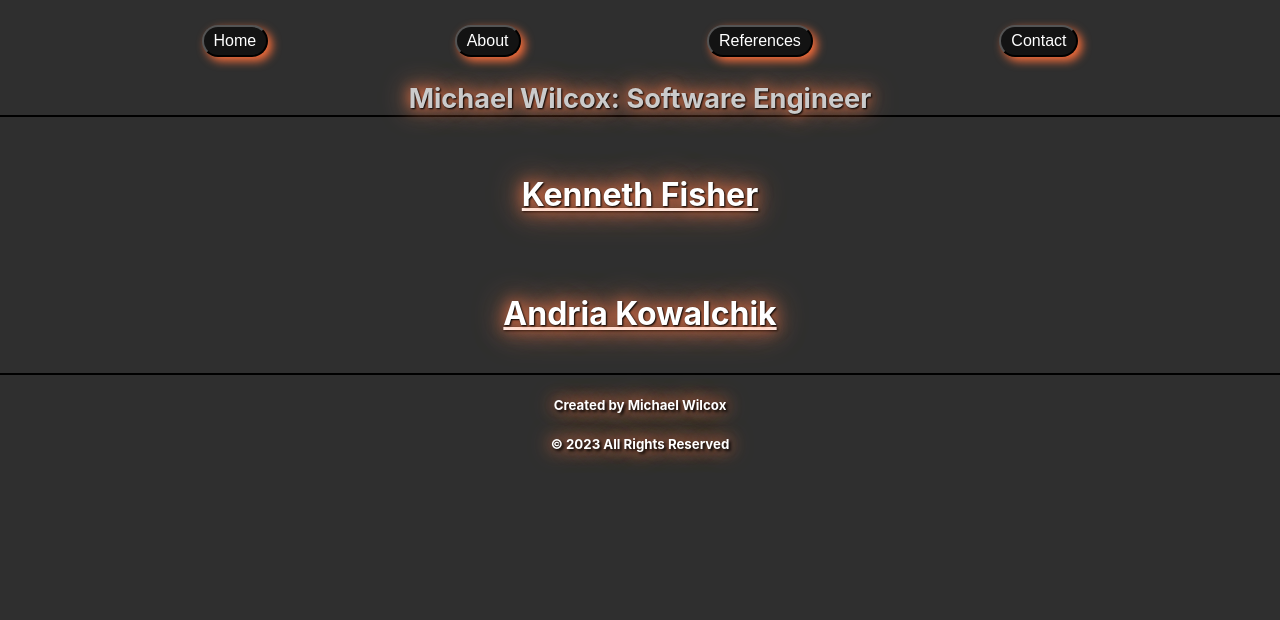
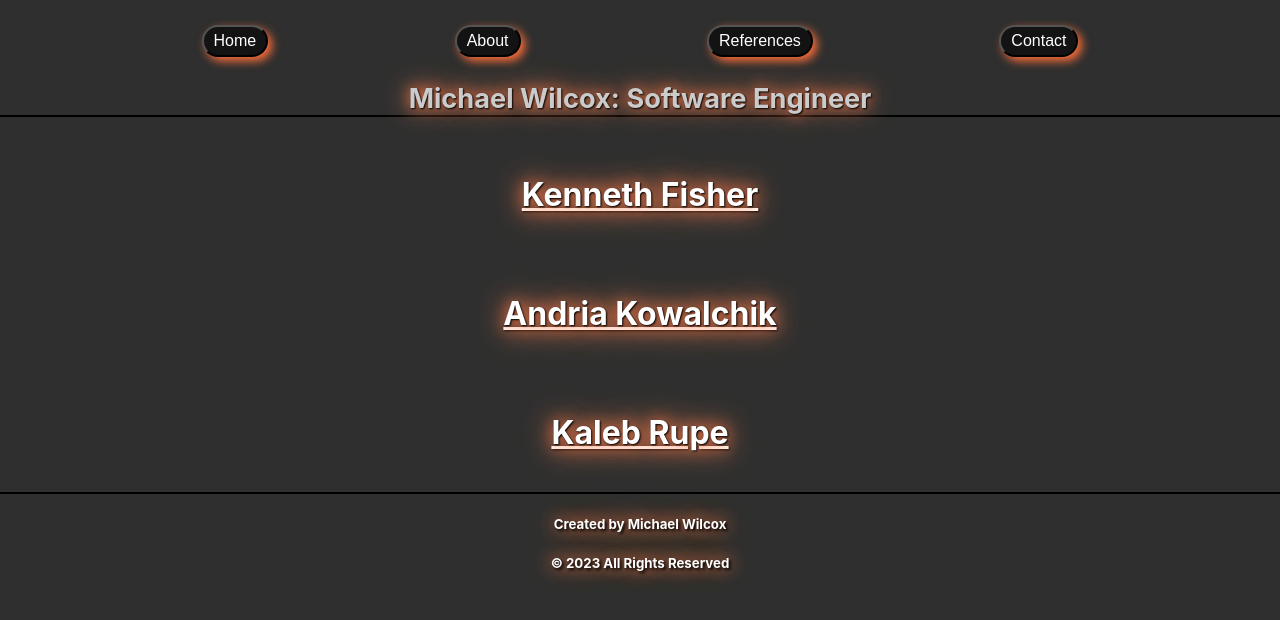
Before and after one commit to Krygore/Personal-Site, a React (Create React App) app in the folder React-site/personal-site/: page /references in a window 1280 px wide. Shown: the top 620 px of the page. Built offline with nearby package versions, Linux system fonts and the light colour scheme.

Commit message:
added Kaleb Rupe Recommendation Letter

```diff
--- a/React-site/personal-site/src/components/References.js
+++ b/React-site/personal-site/src/components/References.js
@@ -6,6 +6,8 @@ export default function References () {
                 <a className="reference-link" target="blank" href="https://docs.google.com/document/d/1rumeLRsO4BoahyCUhZH7tomeBDmFD5rKtLpaNmfbGrM/edit">Kenneth Fisher</a>
 
                 <a className="reference-link" target="blank" href="https://docs.google.com/document/d/1CZqUmIC2nhmBiVLp5QAwXj-GD-B5KeIFeIBVKivFrKk/edit">Andria Kowalchik</a>
+
+                <a className="reference-link" target="blank" href="https://docs.google.com/document/d/1jvnfUHSLTaJUkXc7kI21dD6ElU4iDDwU8FEM-03FSCw/edit?usp=sharing">Kaleb Rupe</a>
             </div>
         </>
     )
```
